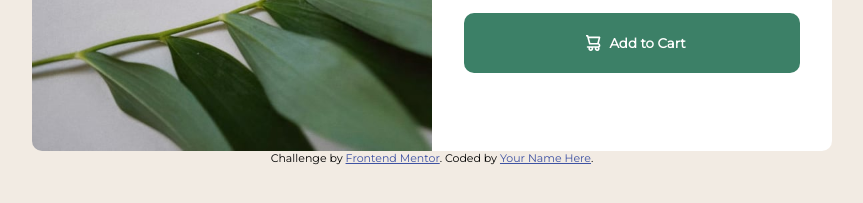
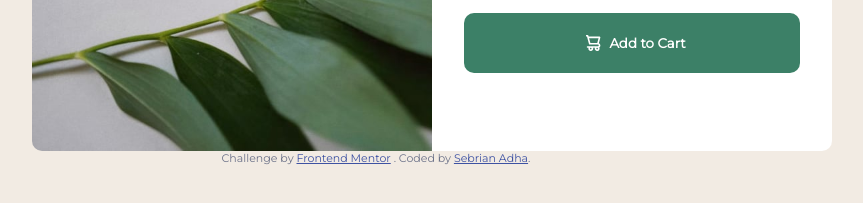
Before and after one commit to AdhaRian/product-preview-card-component, a plain HTML site: page index.html in a window 1280 px wide. Shown: the part 615-818 px from the top of the page, without its empty margins (208-1071 px from the left). Drawn offline with Linux system fonts and the light colour scheme.

Commit message:
Update index.html

```diff
--- a/index.html
+++ b/index.html
@@ -53,11 +53,16 @@
         <button><img src="/images/icon-cart.svg" alt="" /> Add to Cart</button>
       </div>
     </div>
-    <div class="attribution">
-      Challenge by
-      <a href="https://www.frontendmentor.io?ref=challenge" target="_blank"
-        >Frontend Mentor</a
-      >. Coded by <a href="#">Your Name Here</a>.
-    </div>
+
+    <!-- Footer -->
+    <footer class="attribution">
+      <p>
+        Challenge by
+        <a href="https://www.frontendmentor.io?ref=challenge" target="_blank"
+          >Frontend Mentor</a
+        >
+        . Coded by <a href="#"> Sebrian Adha</a>.
+      </p>
+    </footer>
   </body>
 </html>
```
